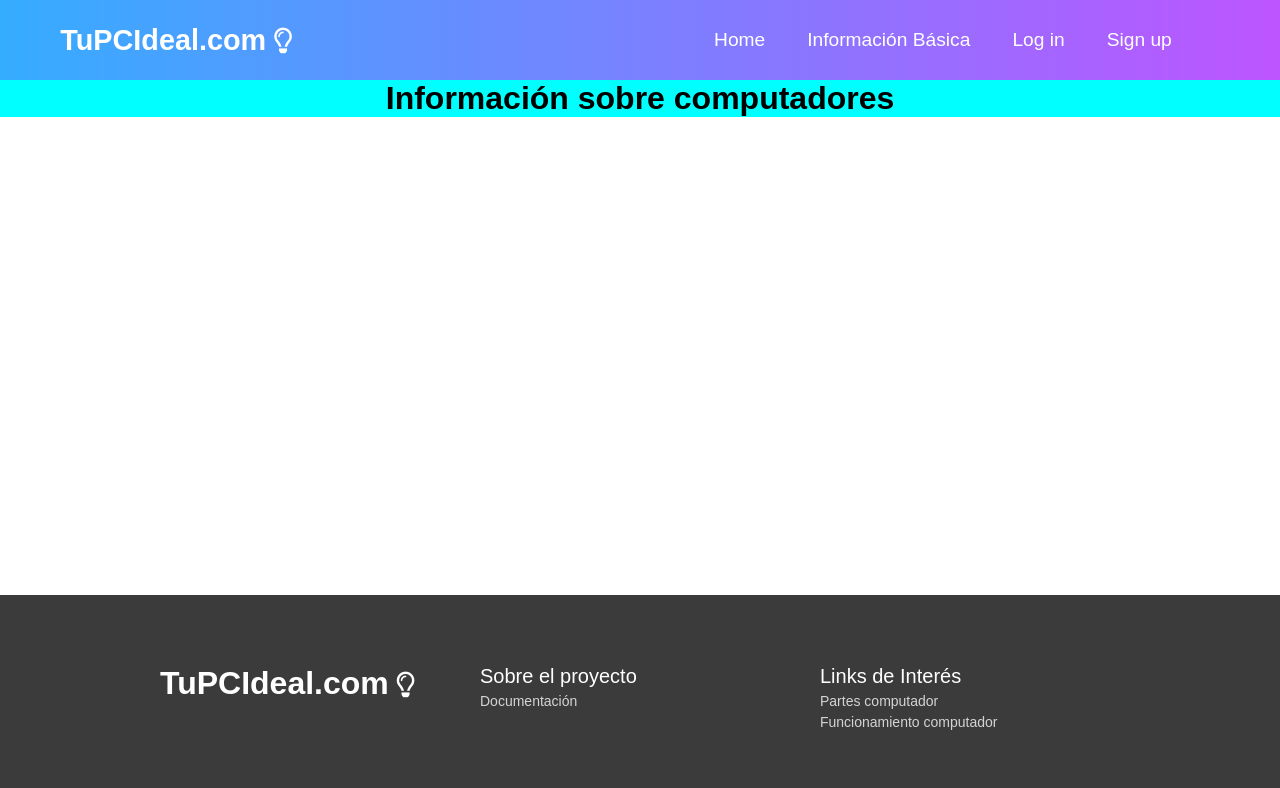
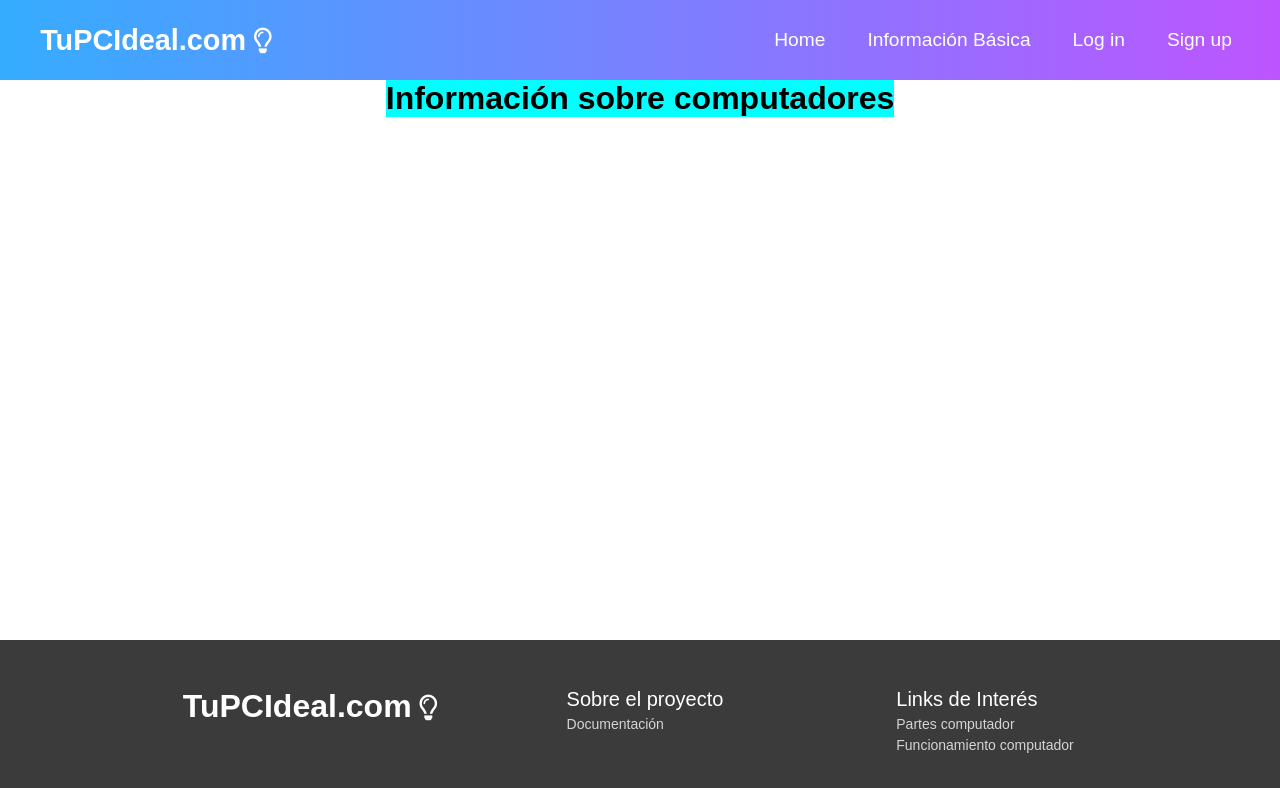
Before and after one commit to jdmejiav/TuPcIdeal, a React (Create React App) app in the folder Frontend/: page /info in a window 1280 px wide. Shown: the top 788 px of the page. Built offline with nearby package versions, Linux system fonts and the light colour scheme.

Commit message:
footer y navbar sin sobrepsición

```diff
--- a/Frontend/src/components/Navbar/Navbar.css
+++ b/Frontend/src/components/Navbar/Navbar.css
@@ -5,6 +5,9 @@
     justify-content: center;
     align-items: center;
     font-size: 1.2rem;
+    width: 100%;
+    overflow-x: hidden;
+    overflow-y: hidden;
 
 }
 .navbar-logo{
--- a/Frontend/src/components/footer/styles/footer.js
+++ b/Frontend/src/components/footer/styles/footer.js
@@ -2,14 +2,20 @@ import styled from 'styled-components'
 
 export const Container = styled.div`
     vertical-align:center;
-    padding: 80px 10px;
     background: radial-gradient(circle, rgb(59, 59, 59), rgba(59, 59, 59) );
-    position:absolute;
+    position:fixed;
+    display: block;
     bottom:0;
     right:0;
     left:0;
+    width: 100%;
+    height:  20%;
+    overflow-x:hidden;
+    overflow-y:hidden;
+
     @media (max-width: 3000px) {
-      padding: 70px 30px;
+      padding: 3rem;
+
     }
 
     `;
@@ -26,13 +32,11 @@ export const Column = styled.div`
     flex-direction: column;
     text-align: left;
 
-
 `
 
 export const Row = styled.div`
 display: grid;
 vertical-align: middle;
-
 grid-template-columns: repeat(auto-fill, minmax(260px, 1fr));
 grid-gap: 20px;
 @media (max-width: 1000px) {
@@ -42,6 +46,7 @@ grid-gap: 20px;
 `;
 export const Link= styled.a`
     color:#d4d4d4;
+    margin-left:10px;
     margin-top:5px;
     font-size: 14px;
     text-decoration: none;
@@ -57,4 +62,5 @@ export const Tittle = styled.div`
     color: #fff;
     margin-botton:40px;
     text-decoration:none;
+    margin-left:10px;
 `;
--- a/Frontend/src/pages/info.jsx
+++ b/Frontend/src/pages/info.jsx
@@ -6,7 +6,7 @@ export default class info extends Component {
 
    render() {
        return(
-            <div>
+            <div className='container'>
                 <Navbar/>
                 <h1 className="titulo_info">
                     Información sobre computadores
--- a/Frontend/src/styles/Registro.css
+++ b/Frontend/src/styles/Registro.css
@@ -1,20 +1,28 @@
-*
-{
-    margin: 0;
-    padding: 0;
+*{
+    margin: 0 auto;
+    padding: 0 auto;
     box-sizing: border-box;
 }
 
 .titulomain
 {
-    display: flex;
-    justify-content: center;
-    padding: 0 5px 10px;
+    text-align: center;
+    width: 100%;
+
+
 }
 
 .container
 {
+    display: flex;
+    justify-content: center;
+    flex-direction: column;
+    align-items: center;
+    margin: 0;
     background-color: rgb(255, 255, 255);
+    width: 100%;
+    height: 100%;
+
 }
 
 .form
@@ -25,7 +33,7 @@
     width: 300px;
     height: 200px;
     z-index: 15;
-    top: 50%;
+    top: 35%;
     left: 50%;
     margin: -100px 0 0 -150px;
 }
@@ -69,7 +77,7 @@
   }
 
 .PC {
-    display: block;
+    display: flex;
     margin-left: auto;
     margin-right: auto;
     width: 50%;
--- a/Frontend/src/styles/login.css
+++ b/Frontend/src/styles/login.css
@@ -13,6 +13,8 @@
     top: 35%;
     left: 50%;
     margin: -100px 0 0 -150px;
+    display: block;
+
 }
 
 .img_div{
@@ -24,7 +26,6 @@
 
 .form_login{
     display: grid;
-
     left: 50%;
 }
 
@@ -37,6 +38,7 @@
 
 .cont_login{
     margin: 20px;
+    margin-left: 50px;
 }
 
 .foto_login{
```
Also changed, not shown: 2 other files (tests, documents, lock files or other folders).
